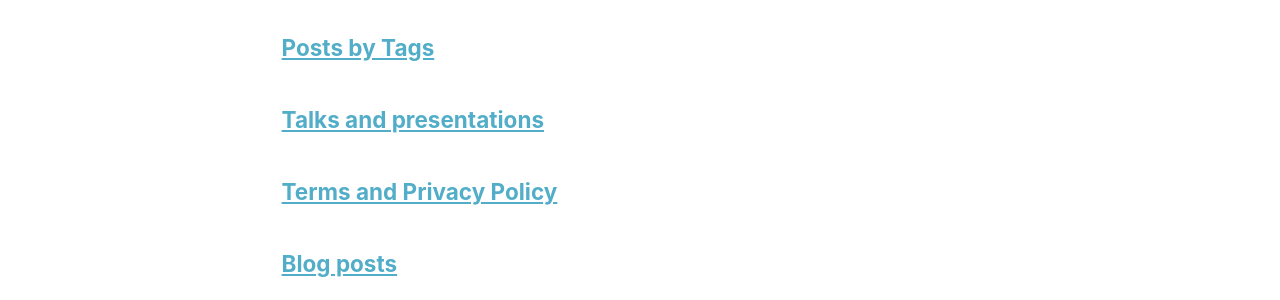
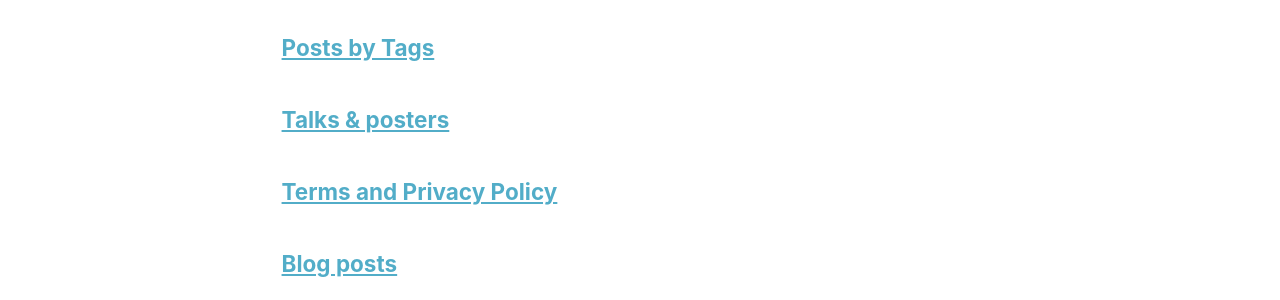
Before and after one commit to nboinis/nboinis.github.io, a Jekyll site: the page built from _pages/page-archive.html, in a window 1280 px wide and 1297 px high. Shown: the part 813-1113 px from the top of the window. Built offline with Jekyll 4.4.1, drawn with Linux system fonts in a browser that asks for light colours; a script bundle is joined from its source files by our own code; a style sheet for code colours, icons or effects is not loaded.

Commit message:
Update talks.html

```diff
--- a/_pages/talks.html
+++ b/_pages/talks.html
@@ -1,6 +1,6 @@
 ---
 layout: archive
-title: "Talks and presentations"
+title: "Talks & posters"
 permalink: /talks/
 author_profile: true
 ---
```
